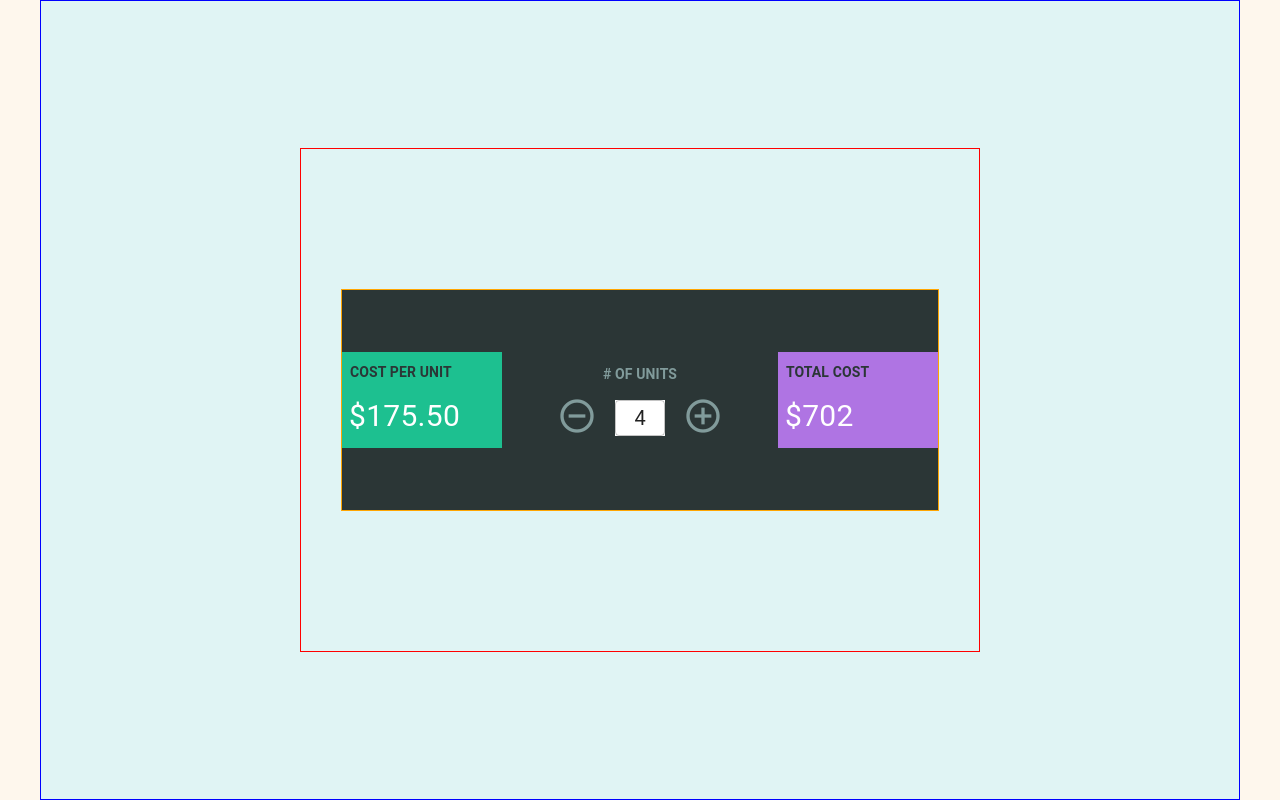
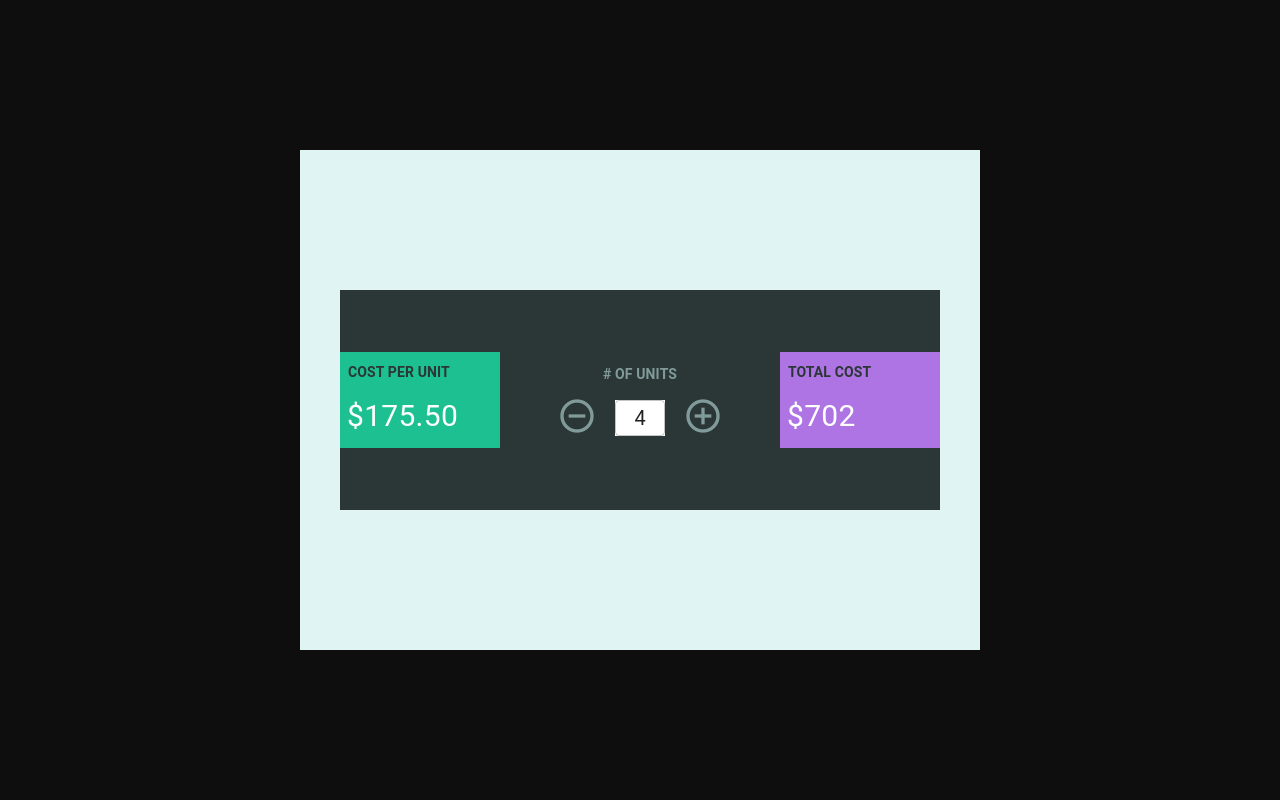
Before and after one commit to brianmgre/counter, a React (Create React App) app: page / in a window 1280 px wide. Built offline with nearby package versions, Linux system fonts and the light colour scheme.

Commit message:
added proptypes and styling

```diff
--- a/package.json
+++ b/package.json
@@ -4,6 +4,7 @@
   "private": true,
   "dependencies": {
     "@material-ui/core": "^3.9.3",
+    "prop-types": "^15.7.2",
     "react": "^16.8.6",
     "react-dom": "^16.8.6",
     "react-scripts": "3.0.0"
--- a/public/index.html
+++ b/public/index.html
@@ -23,7 +23,7 @@
       work correctly both with client-side routing and a non-root public URL.
       Learn how to configure a non-root public URL by running `npm run build`.
     -->
-    <title>React App</title>
+    <title>Counter App</title>
   </head>
   <body>
     <noscript>You need to enable JavaScript to run this app.</noscript>
--- a/src/components/count.js
+++ b/src/components/count.js
@@ -1,4 +1,5 @@
 import React from "react";
+import PropTypes from "prop-types";
 import { TextField, Typography } from "@material-ui/core";
 import Icon from "@material-ui/core/Icon";
 import { styles } from "./styles/containerStyles";
@@ -34,8 +35,7 @@ const Count = props => {
             className={classes.input}
             InputProps={{
               classes: {
-                input: classes.resize,
-                textAlign: "center"
+                input: classes.resize
               }
             }}
           />
@@ -48,4 +48,11 @@ const Count = props => {
   );
 };
 
+Count.propTypes = {
+  count: PropTypes.number,
+  changeHandler: PropTypes.func,
+  subtractFromCount: PropTypes.func,
+  addToCount: PropTypes.func
+};
+
 export default withStyles(styles)(Count);
--- a/src/components/styles/containerStyles.js
+++ b/src/components/styles/containerStyles.js
@@ -4,25 +4,21 @@ export const styles = theme => ({
     alignItems: "center",
     margin: "auto auto",
     maxWidth: 1200,
-    border: "1px solid blue",
     height: "100vh",
-    backgroundColor: "#E0F4F4",
+    backgroundColor: "#0E0E0E",
     justifyContent: "center"
   },
 
   totalContainer: {
-    border: "1px solid red",
     width: "680px",
-    margin: "50px",
-    padding: 20,
     margin: "163px",
-    padding: "140px 40px"
+    padding: "140px 40px",
+    backgroundColor: "#e0f4f4"
   },
 
   grid: {
     display: "flex",
     alignItems: "center",
-    border: "1px solid orange",
     textAlign: "center",
     justifyContent: "space-between",
     backgroundColor: theme.palette.primary.main,
--- a/src/index.css
+++ b/src/index.css
@@ -419,7 +419,7 @@ body {
     sans-serif;
   -webkit-font-smoothing: antialiased;
   -moz-osx-font-smoothing: grayscale;
-  background-color: #fef7ed;
+  background-color: #0e0e0e;
 }
 
 code {
```
Also changed, not shown: 1 other file (tests, documents, lock files or other folders).
